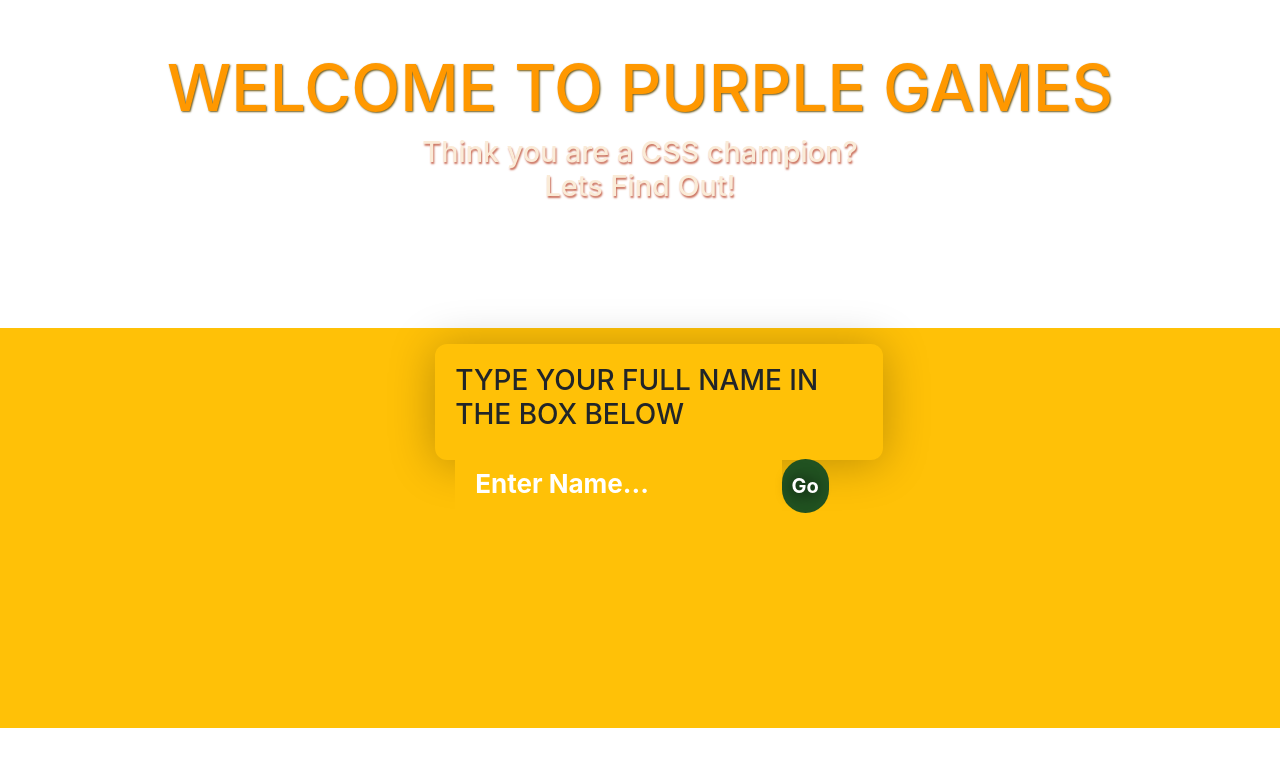
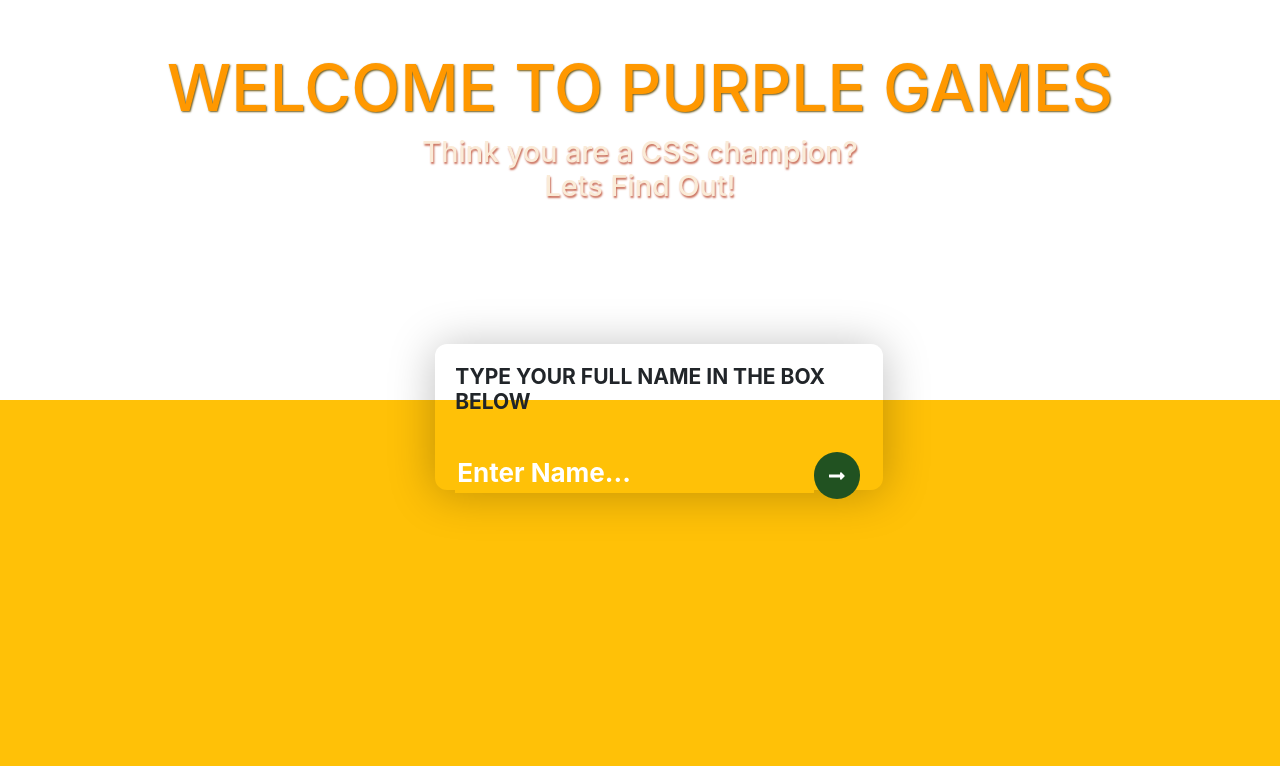
Before and after one commit to frimpongopoku/alu-quiz-app-assignment, a React (Create React App) app: page /home in a window 1280 px wide. Shown: the top 766 px of the page. Built offline with nearby package versions, Linux system fonts and the light colour scheme.

Commit message:
Fixed some out-of-nowhere css bugs on landing page. mtseeew

```diff
--- a/src/App.css
+++ b/src/App.css
@@ -170,7 +170,7 @@
   padding: 50px;
   text-align: center;
   background: white;
-  height: 41vh;
+  height: 50vh;
 }
 
 .up-div > h1 {
@@ -190,20 +190,24 @@
 }
 .name-area {
   padding: 20px;
-  height: 116px;
+  height: 146px;
   width: 35%;
   position: fixed;
   top: 43vh;
   left: 34%;
   border-radius: 12px;
 }
+.name-area h3 {
+  font-size: 21px;
+  font-weight: bold;
+}
 .go-btn {
-  padding: 12px 10px;
+  padding: 10px 15px;
   background: #215221;
   color: white;
   cursor: pointer;
   border: 0;
-  font-size: 20px;
+  font-size: 18px;
   border-radius: 80px;
   font-weight: bold;
   text-shadow: -1px 1px 15px black;
@@ -218,9 +222,9 @@
 }
 
 .name-box {
-  margin-top: 5px;
-  padding: 20px;
-  width: 80%;
+  margin-top: 30px;
+  /* padding: 20px; */
+  width: 88%;
   font-size: 26px;
   border: 0px;
   background: #ffc107;
@@ -260,7 +264,7 @@
   content: "";
   color: white;
   position: absolute;
-  top: 11vh;
+  top: 10vh;
   left: 39%;
   font-size: 40px;
   color: #deabab;
--- a/src/pages/LandingPage.js
+++ b/src/pages/LandingPage.js
@@ -1,3 +1,5 @@
+import { faLongArrowAltRight } from "@fortawesome/free-solid-svg-icons";
+import { FontAwesomeIcon } from "@fortawesome/react-fontawesome";
 import React, { Component } from "react";
 import "./../App.css";
 
@@ -21,7 +23,9 @@ export default class LandingPage extends Component {
         <div className="name-area lift">
           <h3>TYPE YOUR FULL NAME IN THE BOX BELOW</h3>
           <input className="name-box" placeholder="Enter name..." />
-          <button className="go-btn">Go</button>
+          <button className="go-btn">
+            <FontAwesomeIcon icon={faLongArrowAltRight} />
+          </button>
         </div>
         <div className="down-div"></div>
       </div>
```
